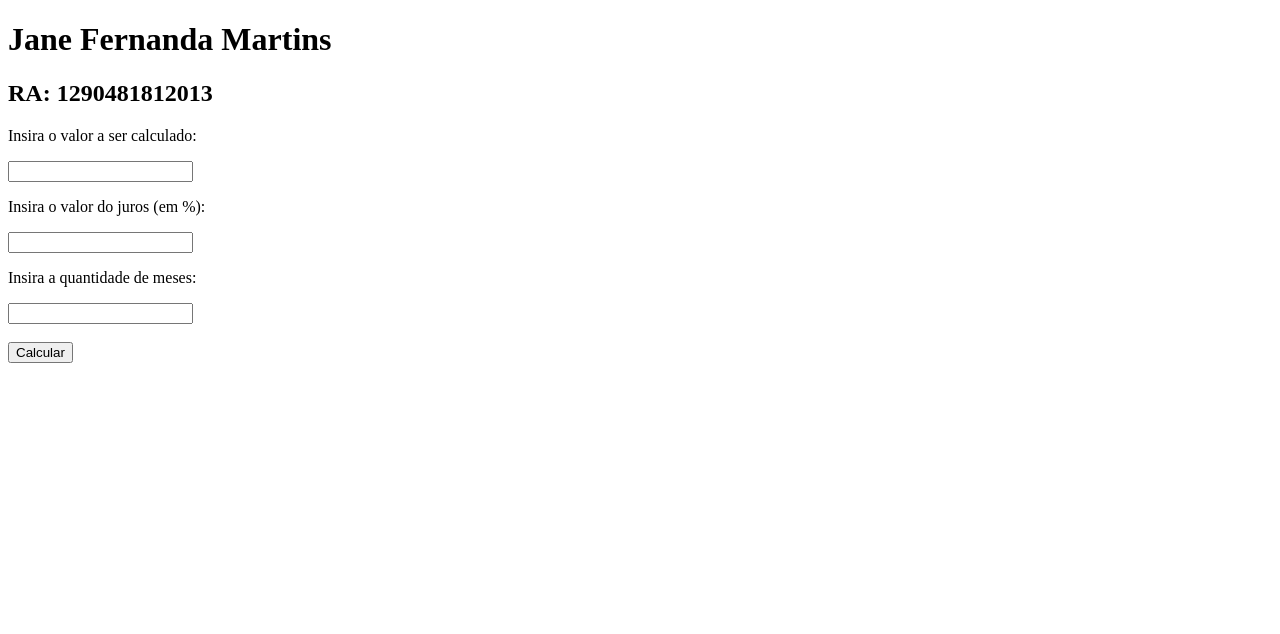
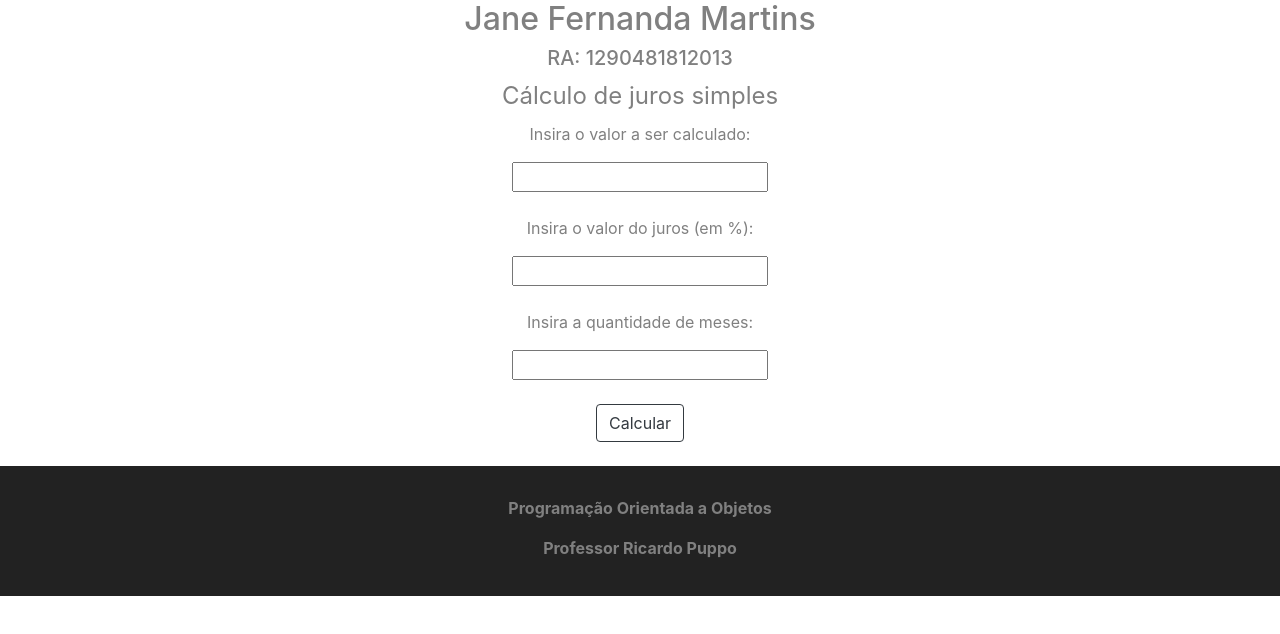
Before and after one commit to jfermartins/Tarefa05, a plain HTML site: page web/index.html in a window 1280 px wide. Drawn offline with nearby package versions, Linux system fonts and the light colour scheme.

Commit message:
Aplicação de bootstrap na página index.html

```diff
--- a/web/index.html
+++ b/web/index.html
@@ -8,24 +8,40 @@ and open the template in the editor.
     <head>
         <title>Tarefa aula 05 - Cálculo de juros simples</title>
         <meta charset="UTF-8">
-        <meta name="viewport" content="width=device-width, initial-scale=1.0">
+        <meta name="viewport" content="width=device-width, initial-scale=1, shrink-to-fit=no">
+        <link rel="stylesheet" href="https://stackpath.bootstrapcdn.com/bootstrap/4.1.3/css/bootstrap.min.css" integrity="sha384-MCw98/SFnGE8fJT3GXwEOngsV7Zt27NXFoaoApmYm81iuXoPkFOJwJ8ERdknLPMO" crossorigin="anonymous">
+        <link href="https://fonts.googleapis.com/css?family=Raleway" rel="stylesheet">
     </head>
-    <body>
+    <body style="color: gray; text-align:center">
         <div>
-            <h1>Jane Fernanda Martins</h1>
-            <h2>RA: 1290481812013</h2>
+            <h2 style="color: gray">Jane Fernanda Martins</h2>
+            <h5 style="color: gray">RA: 1290481812013</h5>
+
         </div>
 
         <div>
             <form action="juros-simples.html">
+                <legend>Cálculo de juros simples</legend>
                 <p>Insira o valor a ser calculado: </p>
-                <input type="number" name="vp"/>
+                <input type="number" name="vp"/><br><br>
                 <p>Insira o valor do juros (em %): </p>
-                <input type="number" name="j"/>
+                <input type="number" name="j"/><br><br>
                 <p>Insira a quantidade de meses: </p>
                 <input type="number" name="n"/><br><br>
-                <input type="submit" name="juros-simples" Value="Calcular"/>
+                <input type="submit" class="btn btn-outline-dark" name="math" Value="Calcular"/><br><br>
             </form>
         </div>
+
+        <footer style="background-color: #222222; padding: 30px 30px 20px" ><b>
+
+                <center><p>Programação Orientada a Objetos</p>
+
+                    <p>Professor Ricardo Puppo</p>
+
+            </b></footer>
+
+        <script src="https://code.jquery.com/jquery-3.3.1.slim.min.js" integrity="sha384-q8i/X+965DzO0rT7abK41JStQIAqVgRVzpbzo5smXKp4YfRvH+8abtTE1Pi6jizo" crossorigin="anonymous"></script>
+        <script src="https://cdnjs.cloudflare.com/ajax/libs/popper.js/1.14.3/umd/popper.min.js" integrity="sha384-ZMP7rVo3mIykV+2+9J3UJ46jBk0WLaUAdn689aCwoqbBJiSnjAK/l8WvCWPIPm49" crossorigin="anonymous"></script>
+        <script src="https://stackpath.bootstrapcdn.com/bootstrap/4.1.3/js/bootstrap.min.js" integrity="sha384-ChfqqxuZUCnJSK3+MXmPNIyE6ZbWh2IMqE241rYiqJxyMiZ6OW/JmZQ5stwEULTy" crossorigin="anonymous"></script>
     </body>
 </html>
```
Also changed, not shown: 1 other file.
